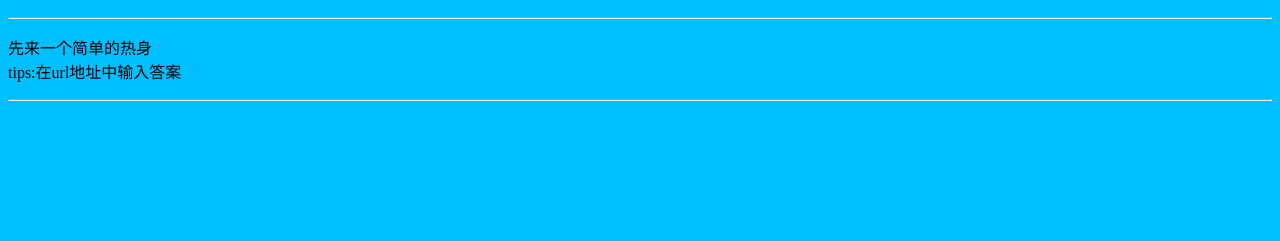
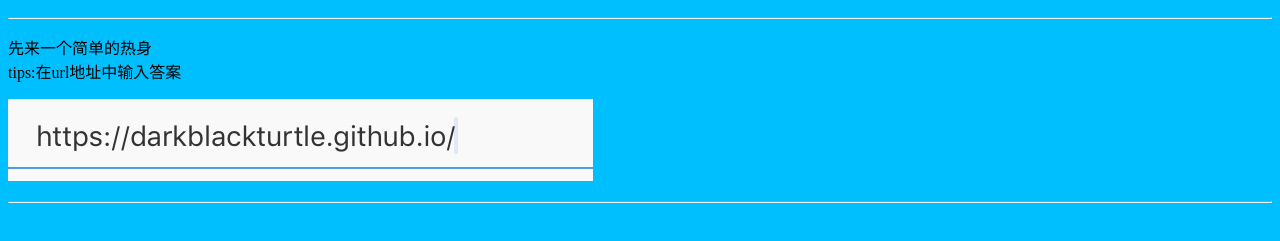
Before and after one commit to darkblackturtle/darkblackturtle.github.io, a plain HTML site: page index.html in a window 1280 px wide. Shown: the part 67-308 px from the top of the page. Drawn offline with Linux system fonts and the light colour scheme.

Commit message:
Update index.html

```diff
--- a/index.html
+++ b/index.html
@@ -8,7 +8,8 @@
 <body style="background-color:deepskyblue">
   <h1 style="font-size:30px" align="center">这里是一点也不有趣的小游戏.  1<br> </h1>
   <hr/>
-  <p>先来一个简单的热身 <br> tips:在url地址中输入答案 <p>
+  <p>先来一个简单的热身 <br> tips:在url地址中输入答案 <br> <p>
+  <img src=IMG_0822.png>
   <hr/>
 </body>
 </html>
```
